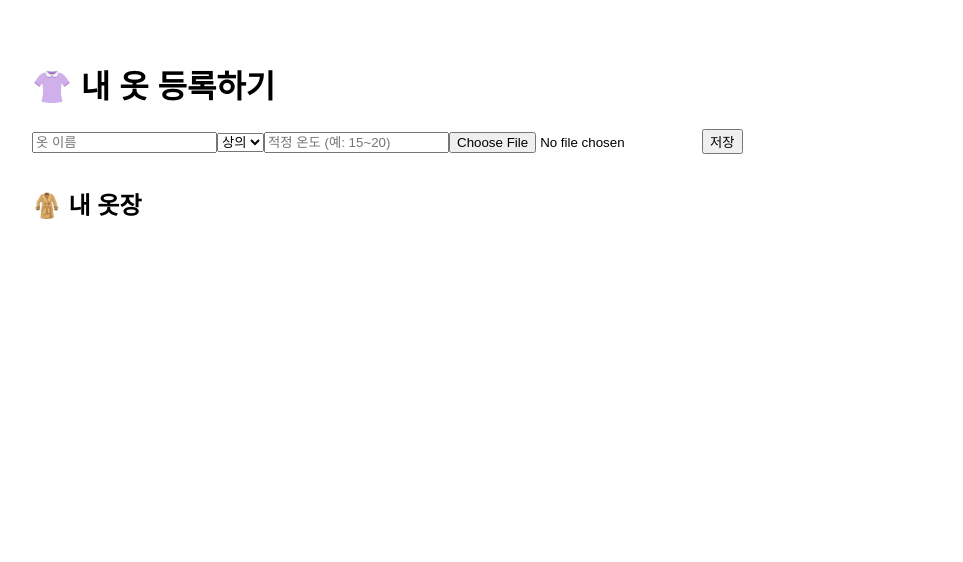
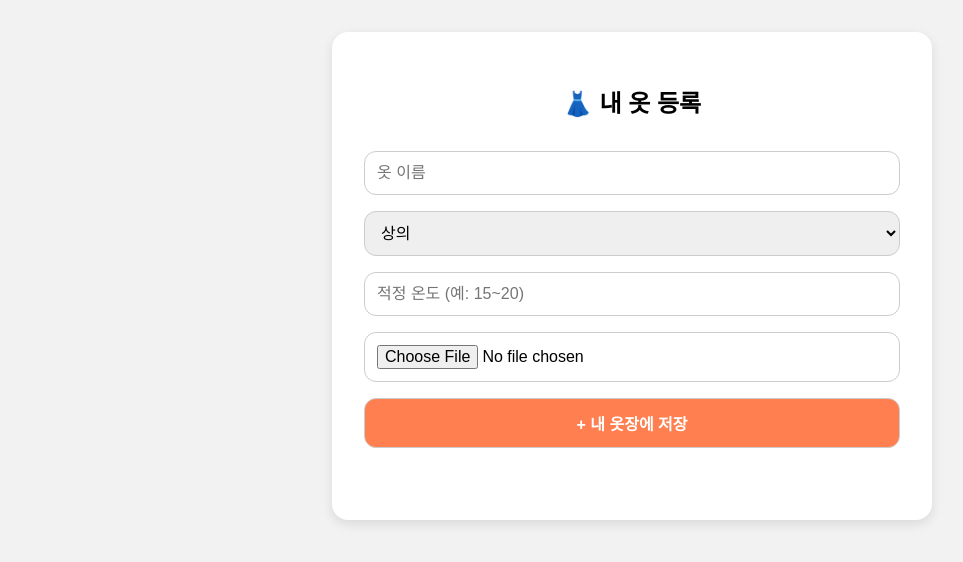
Before and after one commit to daylooklover/daylook-web, a React (Vite) app: page /about in a window 1280 px wide. Shown: the top 562 px of the page, without its empty margins (8-971 px from the left). Built offline with nearby package versions, Linux system fonts and the light colour scheme.

Commit message:
Add files via upload
💅 UI 리디자인 - 옷장 화면을 예쁘게 정리함

```diff
--- a/index.html
+++ b/index.html
@@ -4,6 +4,14 @@
     <meta charset="UTF-8" />
     <meta name="viewport" content="width=device-width, initial-scale=1.0" />
     <title>Daylook 옷장</title>
+    <style>
+      body {
+        font-family: "Arial", sans-serif;
+        margin: 0;
+        padding: 0;
+        background: #f9f9f9;
+      }
+    </style>
   </head>
   <body>
     <div id="root"></div>
--- a/package.json
+++ b/package.json
@@ -1,5 +1,5 @@
 {
-  "name": "daylook-wardrobe",
+  "name": "daylook-pretty-wardrobe",
   "version": "1.0.0",
   "scripts": {
     "dev": "vite",
--- a/src/App.jsx
+++ b/src/App.jsx
@@ -25,9 +25,9 @@ export default function App() {
   };
 
   return (
-    <div style={{ padding: "2rem", fontFamily: "sans-serif" }}>
-      <h1>👚 내 옷 등록하기</h1>
-      <form onSubmit={handleSubmit} style={{ marginBottom: "2rem" }}>
+    <div className="container">
+      <h2 style={{ textAlign: "center", marginBottom: "1.5rem" }}>👗 내 옷 등록</h2>
+      <form onSubmit={handleSubmit}>
         <input name="name" value={form.name} onChange={handleChange} placeholder="옷 이름" required />
         <select name="category" value={form.category} onChange={handleChange}>
           <option>상의</option>
@@ -37,14 +37,13 @@ export default function App() {
         </select>
         <input name="temp" value={form.temp} onChange={handleChange} placeholder="적정 온도 (예: 15~20)" required />
         <input type="file" name="image" accept="image/*" onChange={handleChange} />
-        <button type="submit">저장</button>
+        <button type="submit">+ 내 옷장에 저장</button>
       </form>
 
-      <h2>🧥 내 옷장</h2>
-      <div style={{ display: "flex", gap: "1rem", flexWrap: "wrap" }}>
+      <div className="clothes-list">
         {clothes.map((item, idx) => (
-          <div key={idx} style={{ border: "1px solid #ccc", padding: "1rem", width: "150px" }}>
-            {item.image && <img src={item.image} alt="clothing" width="100%" />}
+          <div key={idx} className="card">
+            {item.image && <img src={item.image} alt="옷" />}
             <p><strong>{item.name}</strong></p>
             <p>{item.category}</p>
             <p>{item.temp}℃</p>
--- a/src/main.jsx
+++ b/src/main.jsx
@@ -1,6 +1,7 @@
 import React from "react";
 import ReactDOM from "react-dom/client";
 import App from "./App";
+import "./styles.css";
 
 ReactDOM.createRoot(document.getElementById("root")).render(
   <React.StrictMode>
--- /dev/null
+++ b/src/styles.css
@@ -0,0 +1,58 @@
+
+* {
+  box-sizing: border-box;
+}
+body {
+  background: #f2f2f2;
+  margin: 0;
+  padding: 0;
+}
+.container {
+  max-width: 600px;
+  margin: 2rem auto;
+  background: white;
+  border-radius: 16px;
+  padding: 2rem;
+  box-shadow: 0 4px 12px rgba(0,0,0,0.1);
+}
+input, select, button {
+  width: 100%;
+  padding: 0.75rem;
+  margin: 0.5rem 0;
+  font-size: 1rem;
+  border-radius: 12px;
+  border: 1px solid #ccc;
+}
+button {
+  background: #ff7f50;
+  color: white;
+  font-weight: bold;
+  cursor: pointer;
+  transition: background 0.3s ease;
+}
+button:hover {
+  background: #ff5722;
+}
+.clothes-list {
+  display: flex;
+  flex-wrap: wrap;
+  gap: 1rem;
+  margin-top: 2rem;
+}
+.card {
+  width: 48%;
+  background: #fff;
+  border-radius: 12px;
+  padding: 1rem;
+  box-shadow: 0 2px 6px rgba(0,0,0,0.1);
+}
+.card img {
+  width: 100%;
+  border-radius: 8px;
+  object-fit: cover;
+}
+.card p {
+  margin: 0.5rem 0;
+  font-size: 0.9rem;
+  text-align: center;
+}
```
